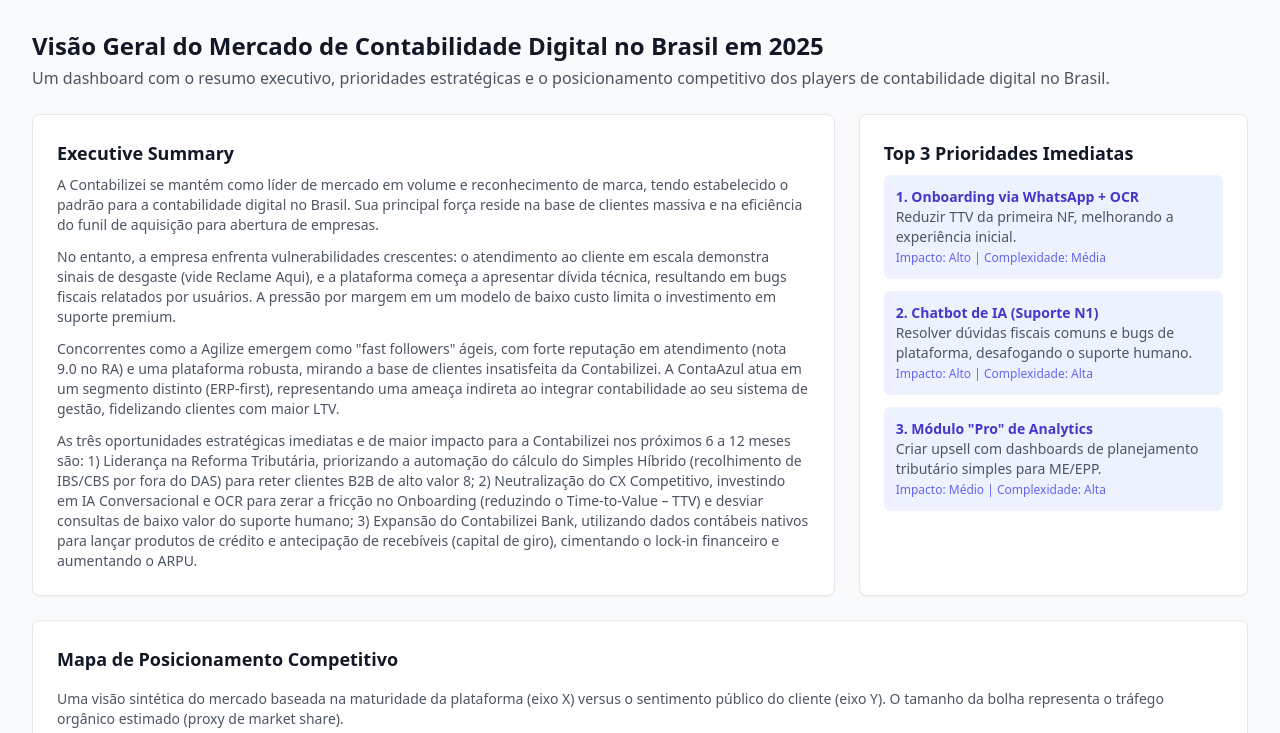
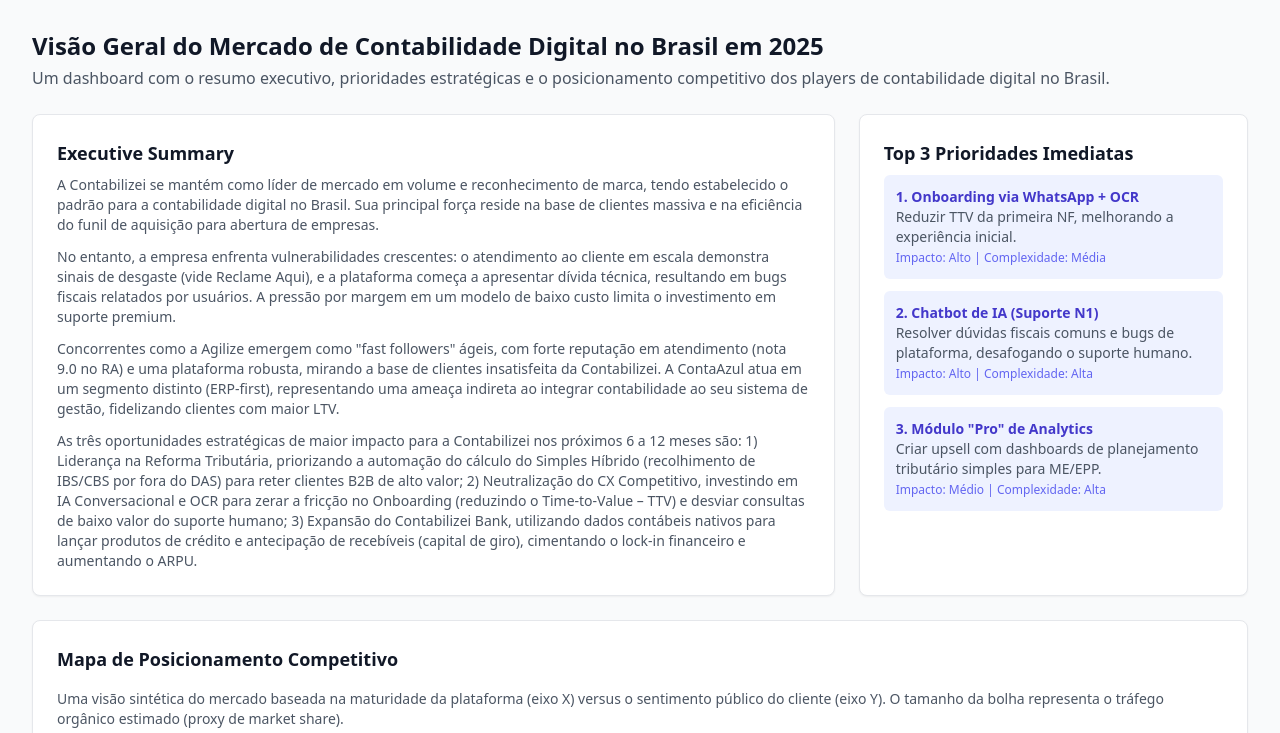
Before and after one commit to danielcondefeitosa/benchmarking, a plain HTML site: page index.html in a window 1280 px wide. Shown: the part 67-800 px from the top of the page. Drawn offline with nearby package versions, Linux system fonts and the light colour scheme.

Commit message:
Update index v2.html

```diff
--- a/index.html
+++ b/index.html
@@ -93,7 +93,7 @@
                         <p>A Contabilizei se mantém como líder de mercado em volume e reconhecimento de marca, tendo estabelecido o padrão para a contabilidade digital no Brasil. Sua principal força reside na base de clientes massiva e na eficiência do funil de aquisição para abertura de empresas.</p>
                         <p>No entanto, a empresa enfrenta vulnerabilidades crescentes: o atendimento ao cliente em escala demonstra sinais de desgaste (vide Reclame Aqui), e a plataforma começa a apresentar dívida técnica, resultando em bugs fiscais relatados por usuários. A pressão por margem em um modelo de baixo custo limita o investimento em suporte premium.</p>
                         <p>Concorrentes como a Agilize emergem como "fast followers" ágeis, com forte reputação em atendimento (nota 9.0 no RA) e uma plataforma robusta, mirando a base de clientes insatisfeita da Contabilizei. A ContaAzul atua em um segmento distinto (ERP-first), representando uma ameaça indireta ao integrar contabilidade ao seu sistema de gestão, fidelizando clientes com maior LTV.</p>
-                        <p>As três oportunidades estratégicas imediatas e de maior impacto para a Contabilizei nos próximos 6 a 12 meses são: 1) Liderança na Reforma Tributária, priorizando a automação do cálculo do Simples Híbrido (recolhimento de IBS/CBS por fora do DAS) para reter clientes B2B de alto valor 8; 2) Neutralização do CX Competitivo, investindo em IA Conversacional e OCR para zerar a fricção no Onboarding (reduzindo o Time-to-Value – TTV) e desviar consultas de baixo valor do suporte humano; 3) Expansão do Contabilizei Bank, utilizando dados contábeis nativos para lançar produtos de crédito e antecipação de recebíveis (capital de giro), cimentando o lock-in financeiro e aumentando o ARPU.</p>
+                        <p>As três oportunidades estratégicas de maior impacto para a Contabilizei nos próximos 6 a 12 meses são: 1) Liderança na Reforma Tributária, priorizando a automação do cálculo do Simples Híbrido (recolhimento de IBS/CBS por fora do DAS) para reter clientes B2B de alto valor; 2) Neutralização do CX Competitivo, investindo em IA Conversacional e OCR para zerar a fricção no Onboarding (reduzindo o Time-to-Value – TTV) e desviar consultas de baixo valor do suporte humano; 3) Expansão do Contabilizei Bank, utilizando dados contábeis nativos para lançar produtos de crédito e antecipação de recebíveis (capital de giro), cimentando o lock-in financeiro e aumentando o ARPU.</p>
                     </div>
                 </div>
                 <div class="bg-white p-6 rounded-lg shadow-sm border border-gray-200">
```
